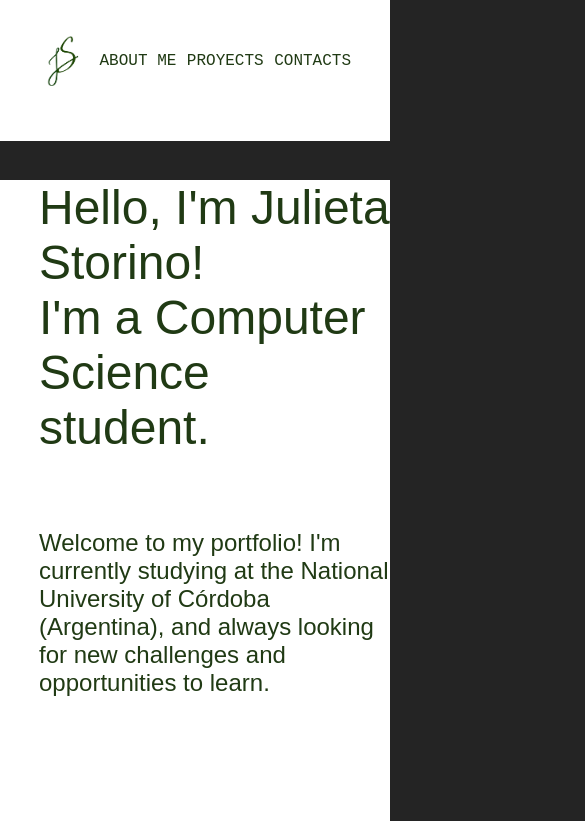
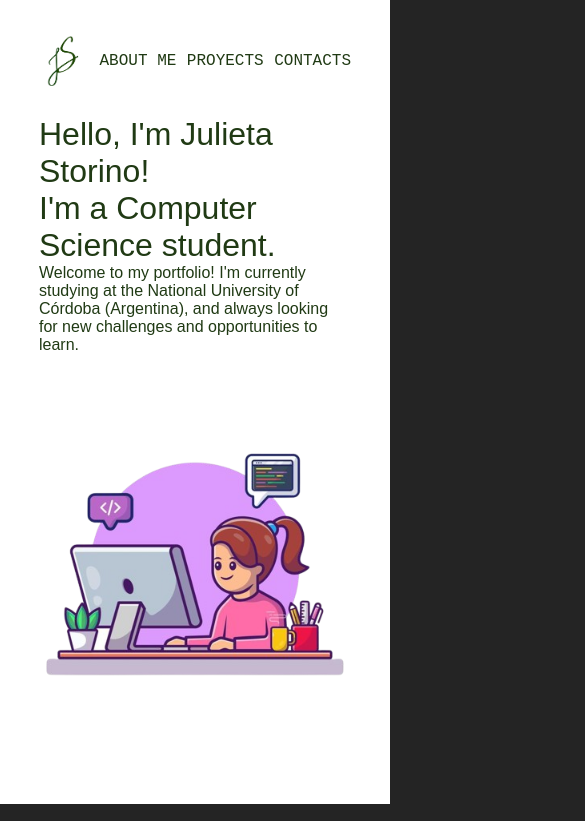
Before and after one commit to JulietaStorino/MyWebsite, a React (Vite) app: page / in a window 390 px wide. Shown: the top 821 px of the page, 585 px wide, since content can reach past the window. Built offline with nearby package versions, Linux system fonts and the light colour scheme.

Commit message:
AboutMe styles finished

```diff
--- a/src/AboutMe.jsx
+++ b/src/AboutMe.jsx
@@ -2,21 +2,12 @@
 function AboutMe(){
     return(
         <div className="AboutMe">
-            <div className="AboutMe-text">
-                <h1>
-                    Hello, I'm Julieta Storino!
-                    <br />
-                    I'm a Computer Science student.
-                </h1>
-                <br />
-                <p>
-                    Welcome to my portfolio! I'm currently studying at the National University of Córdoba (Argentina),
-                    and always looking for new challenges and opportunities to learn.
-                </p>
-            </div>
-            <div className="AboutMe-img">
-                <img src="/girlworking.png" alt="girlworking"></img>
-            </div>
+            <h1 className="AboutMe-text">
+                <span> Hello, I'm Julieta Storino! <br /> I'm a Computer Science student. <br /> </span>
+                Welcome to my portfolio! I'm currently studying at the National University of Córdoba (Argentina),
+                and always looking for new challenges and opportunities to learn.
+            </h1>
+            <img className="AboutMe-img" src="/girlworking.png" alt="girlworking"></img>
         </div>
     )
 }
--- a/src/index.css
+++ b/src/index.css
@@ -57,7 +57,7 @@ textarea:focus, textarea:focus-visible {
   padding-top: 5%;
   padding-left: 10%;
   padding-right: 10%;
-  padding-bottom: 10%;
+  padding-bottom: 1%;
   margin-left: 0%;
   margin-right: 0%;
   background-color: rgb(255, 255, 255);
@@ -95,46 +95,69 @@ textarea:focus, textarea:focus-visible {
   transition: color ease-in-out;
 }
 
-@media (max-width: 1000px){
-  .nav .nav-img{
-    height: 50px;
-    width: auto;
-  }
-}
-
 /* Main styles */
 .AboutMe{
-  width: 100%;
-  height: 100%;
+  width: full;
+  height: full;
+  display: flex;
+  align-items: center;
+  justify-content: space-evenly;
+  padding-top: 0%;
+  padding-left: 10%;
+  padding-right: 10%;
+  padding-bottom: 10%;
+  margin-left: 0%;
+  margin-right: 0%;
   background-color: rgb(255, 255, 255);
 }
 
 .AboutMe .AboutMe-text{
-  margin-left: 10%;
-  margin-top: 10%;
+  color: rgb(32, 58, 20);
+  font-family: "Mada", sans-serif;
+  font-weight: 400;
+  font-size: 1.5rem;
 }
 
-.AboutMe .AboutMe-text h1{
+.AboutMe .AboutMe-text span{
   color: rgb(32, 58, 20);
   font-family: "Mada", sans-serif;
   font-weight: 400;
   font-size: 3rem;
 }
 
-.AboutMe .AboutMe-text p{
-  color: rgb(32, 58, 20);
-  font-family: "Mada", sans-serif;
-  font-weight: 400;
-  font-size: 1.5rem;
+.AboutMe .AboutMe-img{
+  width: 600px;
+  height: auto;
 }
 
-.AboutMe img{
-  height: 800px;
-  width: auto;
-  margin-left: 10%;
-  margin-top: 10%;
+@media (max-width: 1000px){
+  .nav .nav-img{
+    height: 50px;
+    width: auto;
+  }
+
+  .AboutMe{
+  flex-direction: column;
+  }
+
+  .AboutMe .AboutMe-text{
+    font-weight: 500;
+    font-size: 1rem;
+  }
+
+  .AboutMe .AboutMe-text span{
+    color: rgb(32, 58, 20);
+    font-family: "Mada", sans-serif;
+    font-weight: 500;
+    font-size: 2rem;
+  }
+
+  .AboutMe .AboutMe-img{
+    width: 400px;
+    height: auto;
+  }
+
 }
-
 
 /* Cards styles */
 
```
